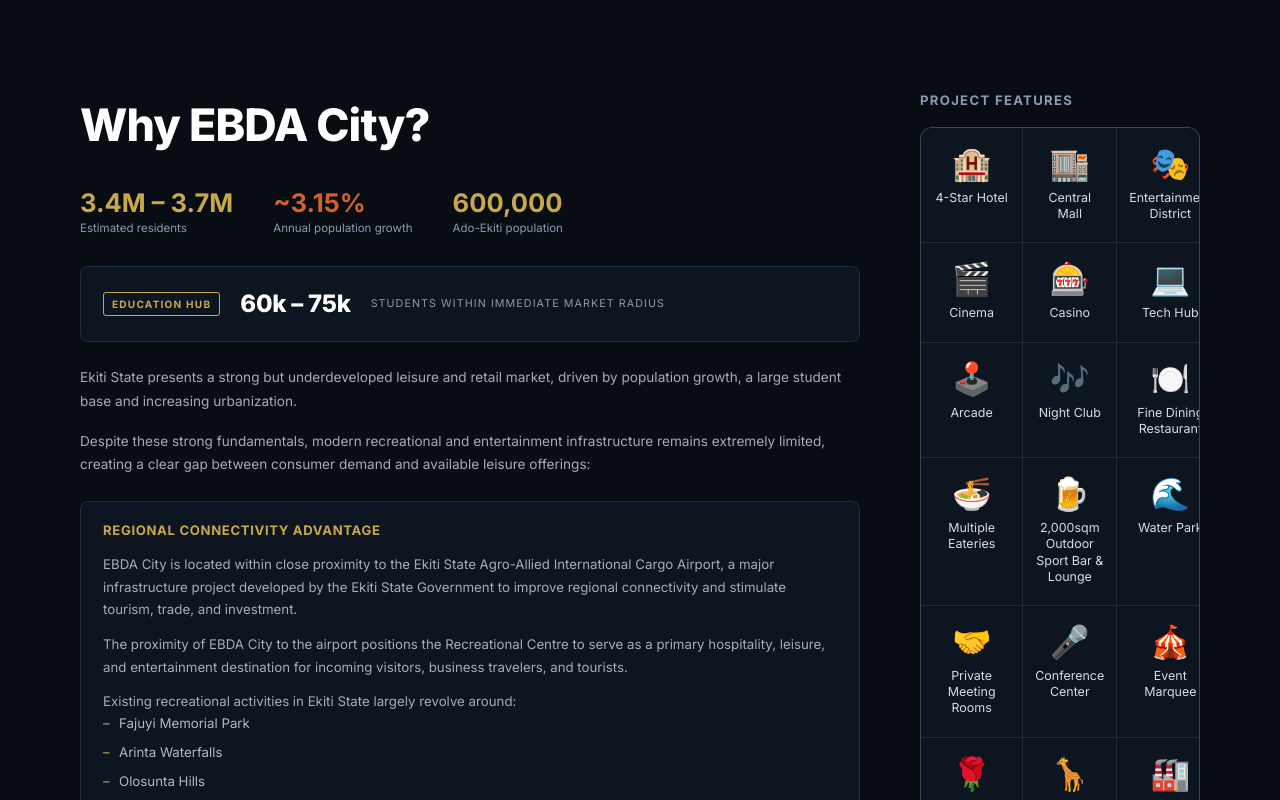
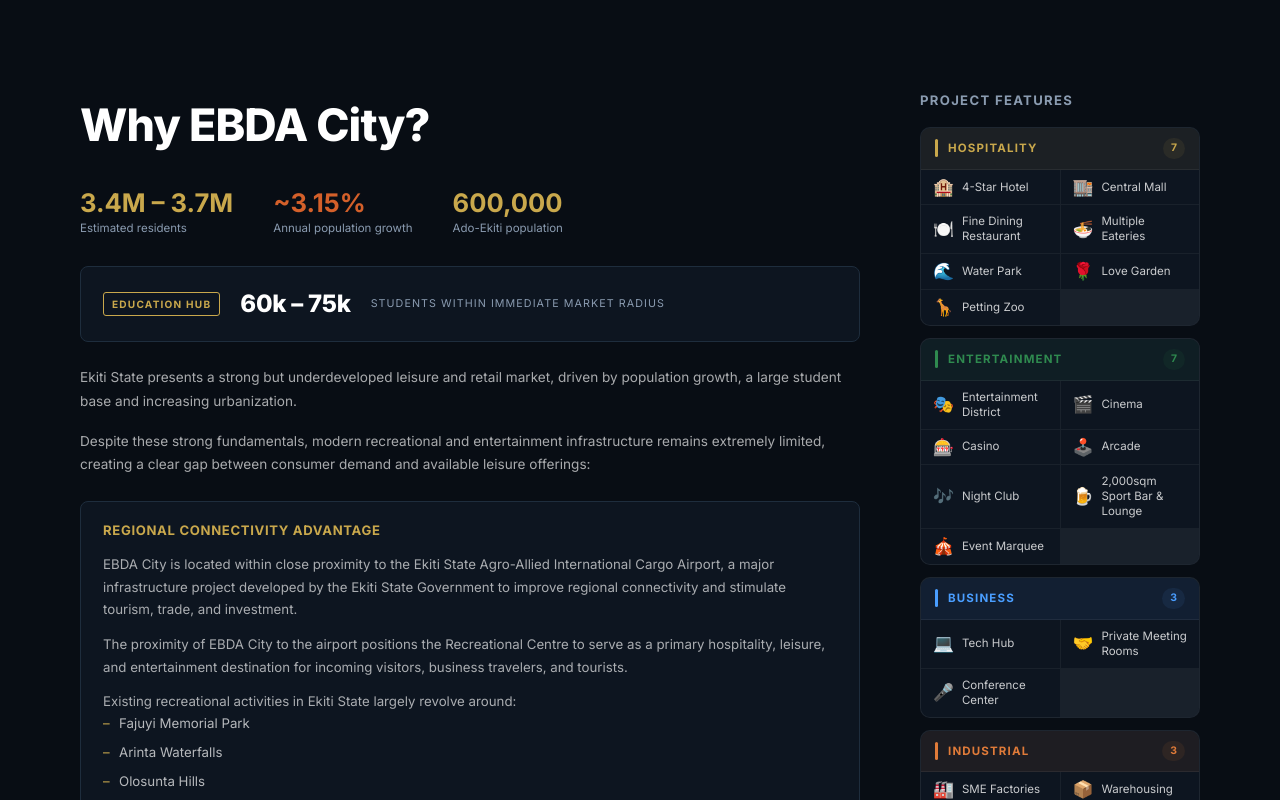
Before and after one commit to nin-webapp2025/ebdacity, a React (Vite) app: page / in a window 1280 px wide. Shown: the part 800-1600 px from the top of the page. Built offline with nearby package versions, Linux system fonts and the light colour scheme.

Commit message:
Redesign Project Features: category-grouped with colored bands

```diff
--- a/src/components/WhyEBDA.css
+++ b/src/components/WhyEBDA.css
@@ -157,47 +157,97 @@
   margin-bottom: 16px;
 }
 
-/* Emoji Grid */
-.features__grid {
-  display: grid;
-  grid-template-columns: repeat(3, 1fr);
-  gap: 1px;
-  background: rgba(255, 255, 255, 0.12);
-  border-radius: 12px;
-  overflow: hidden;
-  border: 1px solid rgba(255, 255, 255, 0.12);
-}
-.features__grid-item {
-  background: #0d1520;
-  padding: 20px 12px;
+/* Category-Grouped Features */
+.features__categories {
   display: flex;
   flex-direction: column;
+  gap: 12px;
+}
+
+.feature-category {
+  border-radius: 10px;
+  overflow: hidden;
+  border: 1px solid rgba(255,255,255,0.07);
+  background: #0d1520;
+  transition: border-color 0.2s;
+}
+.feature-category:hover {
+  border-color: var(--cat-color, rgba(255,255,255,0.15));
+}
+
+.feature-category__header {
+  display: flex;
   align-items: center;
   gap: 10px;
-  text-align: center;
+  padding: 10px 14px;
+  background: var(--cat-bg, rgba(255,255,255,0.04));
+  border-bottom: 1px solid rgba(255,255,255,0.06);
 }
-.features__emoji {
-  font-size: 2rem;
+
+.feature-category__band {
+  width: 3px;
+  height: 18px;
+  border-radius: 2px;
+  background: var(--cat-color, #fff);
+  flex-shrink: 0;
+}
+
+.feature-category__name {
+  font-size: 0.72rem;
+  font-weight: 700;
+  letter-spacing: 0.1em;
+  text-transform: uppercase;
+  flex: 1;
+}
+
+.feature-category__count {
+  font-size: 0.65rem;
+  font-weight: 700;
+  padding: 2px 8px;
+  border-radius: 20px;
+}
+
+.feature-category__items {
+  display: grid;
+  grid-template-columns: repeat(2, 1fr);
+  gap: 1px;
+  background: rgba(255,255,255,0.05);
+}
+
+.feature-item {
+  display: flex;
+  align-items: center;
+  gap: 8px;
+  padding: 9px 12px;
+  background: #0d1520;
+  transition: background 0.18s;
+}
+.feature-item:hover {
+  background: rgba(255,255,255,0.04);
+}
+
+.feature-item__emoji {
+  font-size: 1.05rem;
+  flex-shrink: 0;
   line-height: 1;
 }
-.features__label {
-  font-size: 0.78rem;
-  color: rgba(255, 255, 255, 0.85);
+
+.feature-item__label {
+  font-size: 0.72rem;
+  color: rgba(255,255,255,0.78);
   line-height: 1.3;
 }
 
 @media (max-width: 960px) {
   .why-ebda__inner { grid-template-columns: 1fr; gap: 36px; }
   .why-ebda__features { position: static; }
-  .features__grid { grid-template-columns: repeat(4, 1fr); }
+  .feature-category__items { grid-template-columns: repeat(3, 1fr); }
 }
 @media (max-width: 600px) {
-  .features__grid { grid-template-columns: repeat(3, 1fr); }
+  .feature-category__items { grid-template-columns: repeat(2, 1fr); }
 }
 @media (max-width: 480px) {
   .why-ebda__inner { padding: 0 20px; }
   .why-ebda__stats { gap: 24px; }
-  .features__grid { grid-template-columns: repeat(2, 1fr); }
-  .features__grid-item { padding: 16px 8px; }
-  .features__emoji { font-size: 1.7rem; }
+  .feature-category__items { grid-template-columns: repeat(2, 1fr); }
 }
--- a/src/components/WhyEBDA.jsx
+++ b/src/components/WhyEBDA.jsx
@@ -1,26 +1,54 @@
 import './WhyEBDA.css'
 
-const features = [
+const categories = [
+  {
+    name: 'Hospitality',
+    color: '#c9a84c',
+    bg: 'rgba(201,168,76,0.08)',
+    items: [
       { emoji: '🏨', label: '4-Star Hotel' },
       { emoji: '🏬', label: 'Central Mall' },
+      { emoji: '🍽️', label: 'Fine Dining Restaurant' },
+      { emoji: '🍜', label: 'Multiple Eateries' },
+      { emoji: '🌊', label: 'Water Park' },
+      { emoji: '🌹', label: 'Love Garden' },
+      { emoji: '🦒', label: 'Petting Zoo' },
+    ],
+  },
+  {
+    name: 'Entertainment',
+    color: '#2f8a4f',
+    bg: 'rgba(47,138,79,0.08)',
+    items: [
       { emoji: '🎭', label: 'Entertainment District' },
       { emoji: '🎬', label: 'Cinema' },
       { emoji: '🎰', label: 'Casino' },
-  { emoji: '💻', label: 'Tech Hub' },
       { emoji: '🕹️', label: 'Arcade' },
       { emoji: '🎶', label: 'Night Club' },
-  { emoji: '🍽️', label: 'Fine Dining Restaurant' },
-  { emoji: '🍜', label: 'Multiple Eateries' },
-  { emoji: '🍺', label: '2,000sqm Outdoor Sport Bar & Lounge' },
-  { emoji: '🌊', label: 'Water Park' },
+      { emoji: '🍺', label: '2,000sqm Sport Bar & Lounge' },
+      { emoji: '🎪', label: 'Event Marquee' },
+    ],
+  },
+  {
+    name: 'Business',
+    color: '#4a9eff',
+    bg: 'rgba(74,158,255,0.08)',
+    items: [
+      { emoji: '💻', label: 'Tech Hub' },
       { emoji: '🤝', label: 'Private Meeting Rooms' },
       { emoji: '🎤', label: 'Conference Center' },
-  { emoji: '🎪', label: 'Event Marquee' },
-  { emoji: '🌹', label: 'Love Garden' },
-  { emoji: '🦒', label: 'Petting Zoo' },
+    ],
+  },
+  {
+    name: 'Industrial',
+    color: '#e07b39',
+    bg: 'rgba(224,123,57,0.08)',
+    items: [
       { emoji: '🏭', label: 'SME Factories' },
       { emoji: '📦', label: 'Warehousing' },
       { emoji: '🛍️', label: 'Retail' },
+    ],
+  },
 ]
 
 export default function WhyEBDA() {
@@ -112,11 +140,22 @@ export default function WhyEBDA() {
         {/* Right – Project Features */}
         <div className="why-ebda__features">
           <h4 className="features__title">Project Features</h4>
-          <div className="features__grid">
-            {features.map(f => (
-              <div key={f.label} className="features__grid-item">
-                <span className="features__emoji">{f.emoji}</span>
-                <span className="features__label">{f.label}</span>
+          <div className="features__categories">
+            {categories.map(cat => (
+              <div key={cat.name} className="feature-category" style={{ '--cat-color': cat.color, '--cat-bg': cat.bg }}>
+                <div className="feature-category__header">
+                  <div className="feature-category__band" />
+                  <span className="feature-category__name" style={{ color: cat.color }}>{cat.name}</span>
+                  <span className="feature-category__count" style={{ background: cat.bg, color: cat.color }}>{cat.items.length}</span>
+                </div>
+                <div className="feature-category__items">
+                  {cat.items.map(item => (
+                    <div key={item.label} className="feature-item">
+                      <span className="feature-item__emoji">{item.emoji}</span>
+                      <span className="feature-item__label">{item.label}</span>
+                    </div>
+                  ))}
+                </div>
               </div>
             ))}
           </div>
```
Lines whose indentation alone changed are shown as unchanged.
